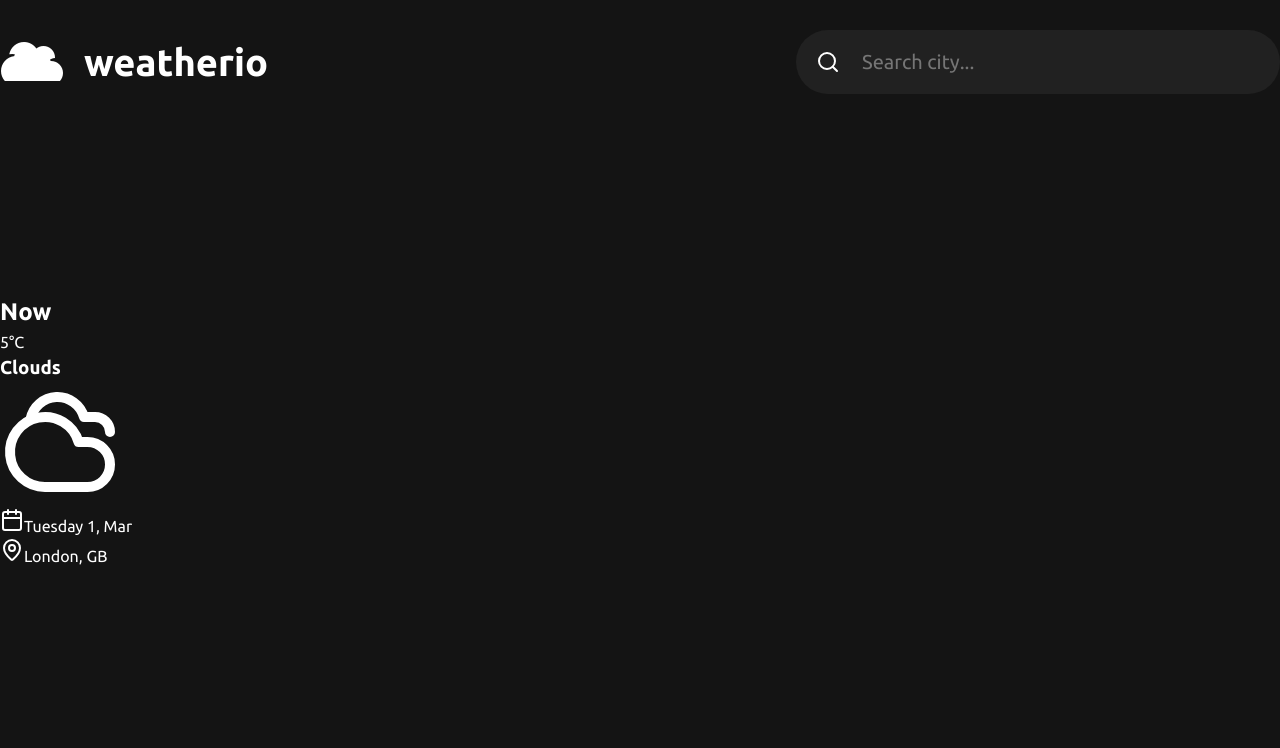
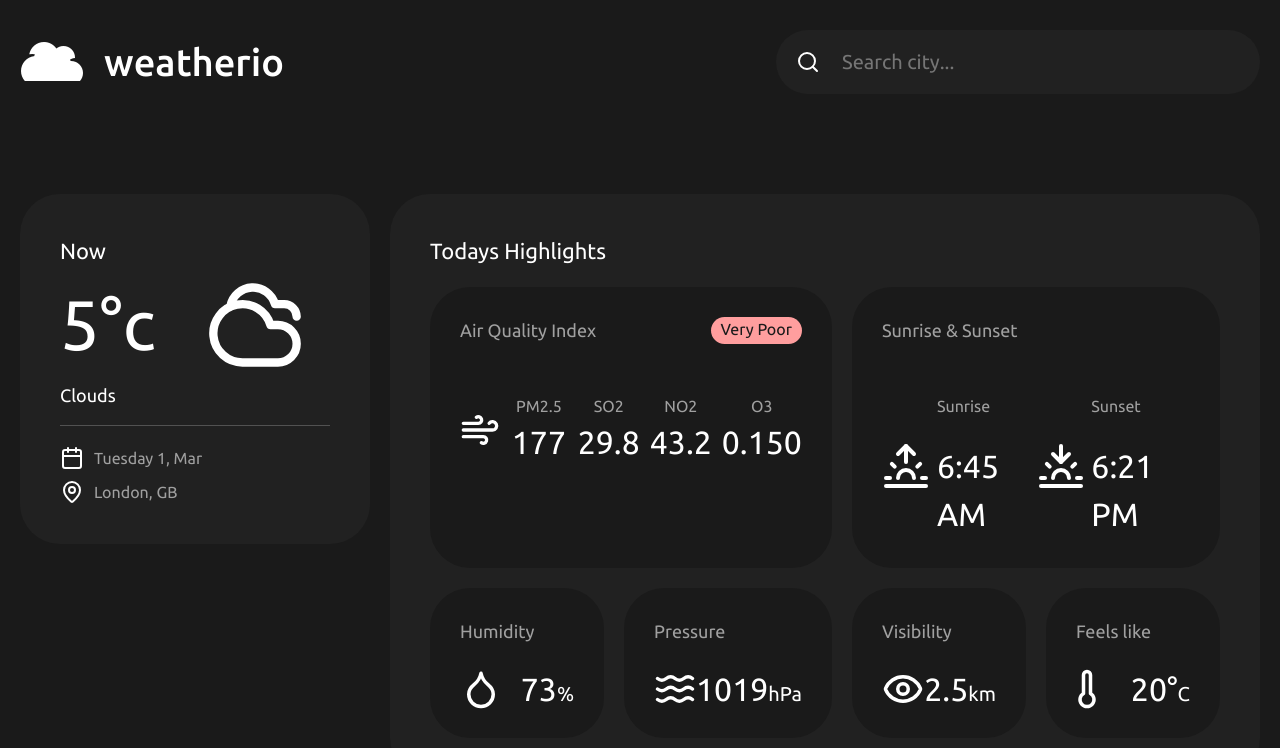
Before and after one commit to zmonsoonz/weatherio-react-app, a React (Create React App) app: page / in a window 1280 px wide. Shown: the top 748 px of the page. Built offline with nearby package versions, Linux system fonts and the light colour scheme.

Commit message:
Styled main card and highlights card

```diff
--- a/src/app/App.tsx
+++ b/src/app/App.tsx
@@ -1,12 +1,16 @@
 import CurrentWeather from "../components/currentWeather/CurrentWeather";
 import Header from "../components/header/Header";
+import HighlightsWeather from "../components/highlightsWeather/highlightsWeather";
 import './app.scss';
 
 const App = () => {
     return (
         <div className="container">
             <Header/>
-            <CurrentWeather/>
+            <section className="section">
+                <CurrentWeather/>
+                <HighlightsWeather/>
+            </section>
         </div>
     )
 }
--- a/src/app/app.scss
+++ b/src/app/app.scss
@@ -1,6 +1,12 @@
-@import "../styles/globals.scss";
+@import "../styles/styles";
 
 .container {
     max-width: 1440px;
     margin: 0 auto;
+    padding-inline: 20px;
 }
+
+.section {
+    display: flex;
+    gap: 20px;
+}
--- a/src/components/currentWeather/CurrentWeather.tsx
+++ b/src/components/currentWeather/CurrentWeather.tsx
@@ -5,24 +5,22 @@ function CurrentWeather() {
     return (
         <article className={styles.card}>
             <div className={styles.card__current}>
-                <div className={styles.card__text}>
-                    <h2>Now</h2>
-                    <div className={styles.card__weather}>
-                        5°C
-                    </div>
-                    <h3 className={styles.card__conditions}>
-                        Clouds
-                    </h3>
+                <h2>Now</h2>
+                <div className={styles.card__weather}>
+                    5&deg;с
                 </div>
-                <Cloudy size={120}/>
+                <h3 className={styles.card__conditions}>
+                    Clouds
+                </h3>
+                <Cloudy size={100} className={styles.card__image}/>
             </div>
-            <div className={styles.card__date}>
+            <div className={styles.card__info}>
                 <Calendar/>
-                <span>Tuesday 1, Mar</span>
+                <h4>Tuesday 1, Mar</h4>
             </div>
-            <div className={styles.card__location}>
+            <div className={styles.card__info}>
                 <MapPin/>
-                <span>London, GB</span>
+                <h4>London, GB</h4>
             </div>
         </article>
     );
--- a/src/components/currentWeather/currentWeather.module.scss
+++ b/src/components/currentWeather/currentWeather.module.scss
@@ -0,0 +1,42 @@
+@import "../../styles/styles";
+
+.card {
+    height: 350px;
+    min-width: 350px;
+    background-color: var(--card-bg-color);
+    border-radius: var(--card-border-radius);
+    padding: var(--card-padding);
+    @include flex-column;
+    row-gap: var(--main-gap);
+
+    &__current {
+        display: grid;
+        grid-template: 1fr 115px 1fr / 1fr 1fr;
+        column-gap: var(--main-gap);
+        padding-bottom: 10px;
+        border-bottom: 1px solid #525252;
+    }
+
+    &__image {
+        grid-area: 1 / 2 / 4 / 3;
+        align-self: center;
+    }
+
+    &__weather {
+        font-size: 70px;
+        align-self: center;
+    }
+
+    &__conditions {
+        color: var(--color-white);
+    }
+
+    &__info {
+        display: flex;
+        column-gap: var(--small-gap);
+
+        &:last-child {
+            margin-top: -10px;
+        }
+    }
+}
--- a/src/components/header/header.module.scss
+++ b/src/components/header/header.module.scss
@@ -1,35 +1,33 @@
-
+@import "../../styles/styles";
 
 .header {
     display: flex;
     justify-content: space-between;
     padding-top: 30px;
-    padding-bottom: 200px;
+    padding-bottom: 100px;
+
     &__logo {
-        display: flex;
-        gap: 20px;
-        align-items: center;
-    }
-    &__title {
-        font-size: 38px;
+        @include flex-center;
+        gap: var(--main-gap);
     }
 
     &__search {
-        display: flex;
-        gap: 20px;
-        align-items: center;
-        background-color: #212121;
+        @include flex-center;
+        gap: var(--main-gap);
+        background-color: var(--card-bg-color);
         padding: 10px 20px;
-        border-radius: 40px;
+        border-radius: var(--card-border-radius);
     }
 
     &__form {
+
         &__input {
             width: 400px;
             background-color: transparent;
             border: none;
-            color: white;
+            color: var(--color-white);
             font-size: 20px;
+            outline: none;
         }
     }
 }
--- /dev/null
+++ b/src/components/highlightsWeather/highlightsWeather.module.scss
@@ -0,0 +1,100 @@
+@import "../../styles/styles";
+.card {
+    background-color: var(--card-bg-color);
+    width: 100%;
+    border-radius: var(--card-border-radius);
+    padding: var(--card-padding);
+    @include flex-column;
+    row-gap: var(--main-gap);
+}
+
+.articles {
+    display: grid;
+    grid-template: 1fr 150px / 1fr 1fr 1fr 1fr;
+    gap: var(--main-gap);
+
+    &__item {
+        width: 100%;
+        background-color: var(--bg-color);
+        border-radius: var(--card-border-radius);
+        padding: 30px;
+    };
+
+}
+
+.wind {
+    grid-area: 1 / 1 / 1 / 3;
+}
+
+.sun {
+    grid-area: 1 / 3 / 1 / 5;
+}
+
+.article {
+    @include flex-column;
+    gap: var(--main-gap);
+
+    &__wind {
+        @include flex-column;
+        gap: 50px;
+    }
+
+    &__description {
+        display: flex;
+        justify-content: space-between;
+        align-items: center;
+
+        &_sun {
+            display: grid;
+            grid-template: 1fr 2fr / 1fr 2fr;
+            margin-top: 30px;
+            column-gap: 5px;
+        }
+        &_image {
+            grid-area: 1 / 1 / 3 / 2;
+            align-self: center;
+        }
+    }
+
+    &__number {
+        font-size: 32px;
+    }
+
+    &__measure {
+        font-size: 20px;
+    }
+}
+
+.wind {
+
+    &__title {
+        display: flex;
+        justify-content: space-between;
+    }
+
+    &__index {
+        background-color: #ff9e9e;
+        padding-inline: 10px;
+        border-radius: 20px;
+        color: var(--bg-color);
+    }
+
+    &__description {
+        display: flex;
+        gap: var(--small-gap);
+    }
+
+    &__info {
+        display: grid;
+        grid-template: 1fr 2fr / 1fr 1fr 1fr 1fr;
+        column-gap: var(--small-gap);
+
+        &:nth-child(n) {
+            text-align: center;
+        }
+    }
+}
+
+.thermometer {
+    margin-left: -10px;
+}
--- /dev/null
+++ b/src/components/highlightsWeather/highlightsWeather.tsx
@@ -0,0 +1,88 @@
+import { Droplet, Eye, Sunrise, Sunset, Thermometer, Waves, Wind } from "lucide-react";
+import styles from "./highlightsWeather.module.scss";
+
+function HighlightsWeather() {
+    return (
+        <article className={styles.card}>
+            <h2 className={styles.card__title}>Todays Highlights</h2>
+            <ul className={styles.articles}>
+                <li className={[styles.articles__item, styles.wind].join(' ')}>
+                    <article className={styles.article__wind}>
+                        <div className={styles.wind__title}>
+                            <h3 className={styles.article__title}>Air Quality Index</h3>
+                            <div className={styles.wind__index}>Very Poor</div>
+                        </div>
+                        <div className={styles.wind__description}>
+                            <Wind size={48} style={{alignSelf: "center"}}/>
+                            <div className={styles.wind__info}>
+                                <h4>PM2.5</h4>
+                                <h4>SO2</h4>
+                                <h4>NO2</h4>
+                                <h4>O3</h4>
+                                <div className={styles.article__number}>177</div>
+                                <div className={styles.article__number}>29.8</div>
+                                <div className={styles.article__number}>43.2</div>
+                                <div className={styles.article__number}>0.150</div>
+                            </div>
+                        </div>
+                    </article>
+                </li>
+                <li className={[styles.articles__item, styles.sun].join(' ')}>
+                    <article className={styles.article}>
+                        <h3 className={styles.article__title}>Sunrise & Sunset</h3>
+                        <div className={styles.article__description}>
+                            <div className={styles.article__description_sun}>
+                                <Sunrise size={48} className={styles.article__description_image}/>
+                                <h4>Sunrise</h4>
+                                <div className={styles.article__number}>6:45 AM</div>
+                            </div>
+                            <div className={styles.article__description_sun}>
+                                <Sunset size={48} className={styles.article__description_image}/>
+                                <h4>Sunset</h4>
+                                <div className={styles.article__number}>6:21 PM</div>
+                            </div>
+                        </div>
+                    </article>
+                </li>
+                <li className={styles.articles__item}>
+                    <article className={styles.article}>
+                        <h3 className={styles.article__title}>Humidity</h3>
+                        <div className={styles.article__description}>
+                            <Droplet size={42}/>
+                            <div className={styles.article__number}>73<span className={styles.article__measure}>%</span></div>
+                        </div>
+                    </article>
+                </li>
+                <li className={styles.articles__item}>
+                    <article className={styles.article}>
+                        <h3 className={styles.article__title}>Pressure</h3>
+                        <div className={styles.article__description}>
+                            <Waves size={42}/>
+                            <div className={styles.article__number}>1019<span className={styles.article__measure}>hPa</span></div>
+                        </div>
+                    </article>
+                </li>
+                <li className={styles.articles__item}>
+                    <article className={styles.article}>
+                        <h3 className={styles.article__title}>Visibility</h3>
+                        <div className={styles.article__description}>
+                            <Eye size={42}/>
+                            <div className={styles.article__number}>2.5<span className={styles.article__measure}>km</span></div>
+                        </div>
+                    </article>
+                </li>
+                <li className={styles.articles__item}>
+                    <article className={styles.article}>
+                        <h3 className={styles.article__title}>Feels like</h3>
+                        <div className={styles.article__description}>
+                            <Thermometer size={42} className={styles.thermometer}/>
+                            <div className={styles.article__number}>20&deg;<span className={styles.article__measure}>C</span></div>
+                        </div>
+                    </article>
+                </li>
+            </ul>
+        </article>
+     );
+}
+
+export default HighlightsWeather;
--- a/src/index.tsx
+++ b/src/index.tsx
@@ -1,7 +1,7 @@
 import React from 'react';
 import ReactDOM from 'react-dom/client';
 import App from './app/App';
-import "./styles/normalize.scss";
+import "./styles/styles.scss";
 
 const root = ReactDOM.createRoot(
   document.getElementById('root') as HTMLElement
--- a/src/styles/globals.scss
+++ b/src/styles/globals.scss
@@ -1,7 +1,30 @@
 @import "./fonts.scss";
 @import "../styles/normalize.scss";
+@import "./variables.scss";
+
 body {
-    background-color: #141414;
-    color: #ffffff;
+    background-color: var(--bg-color);
+    color: var(--color-white);
     font-family: 'Ubuntu';
 }
+
+h1 {
+    font-size: 38px;
+    font-weight: 500;
+}
+h2 {
+    font-size: 22px;
+    font-weight: 400;
+}
+
+h3 {
+    font-size: 18px;
+    font-weight: 400;
+    color: var(--font-color);
+}
+
+h4 {
+    font-size: 16px;
+    font-weight: 400;
+    color:var(--font-color);
+}
--- /dev/null
+++ b/src/styles/mixins.scss
@@ -0,0 +1,10 @@
+@mixin flex-center {
+    display: flex;
+    align-items: center;
+    justify-content: center;
+}
+
+@mixin flex-column {
+    display: flex;
+    flex-direction: column;
+}
--- /dev/null
+++ b/src/styles/styles.scss
@@ -0,0 +1,5 @@
+@import "fonts",
+        "variables",
+        "mixins",
+        "globals",
+        "normalize";
```
Also changed, not shown: src/styles/variables.scss (+10 -0 lines).
